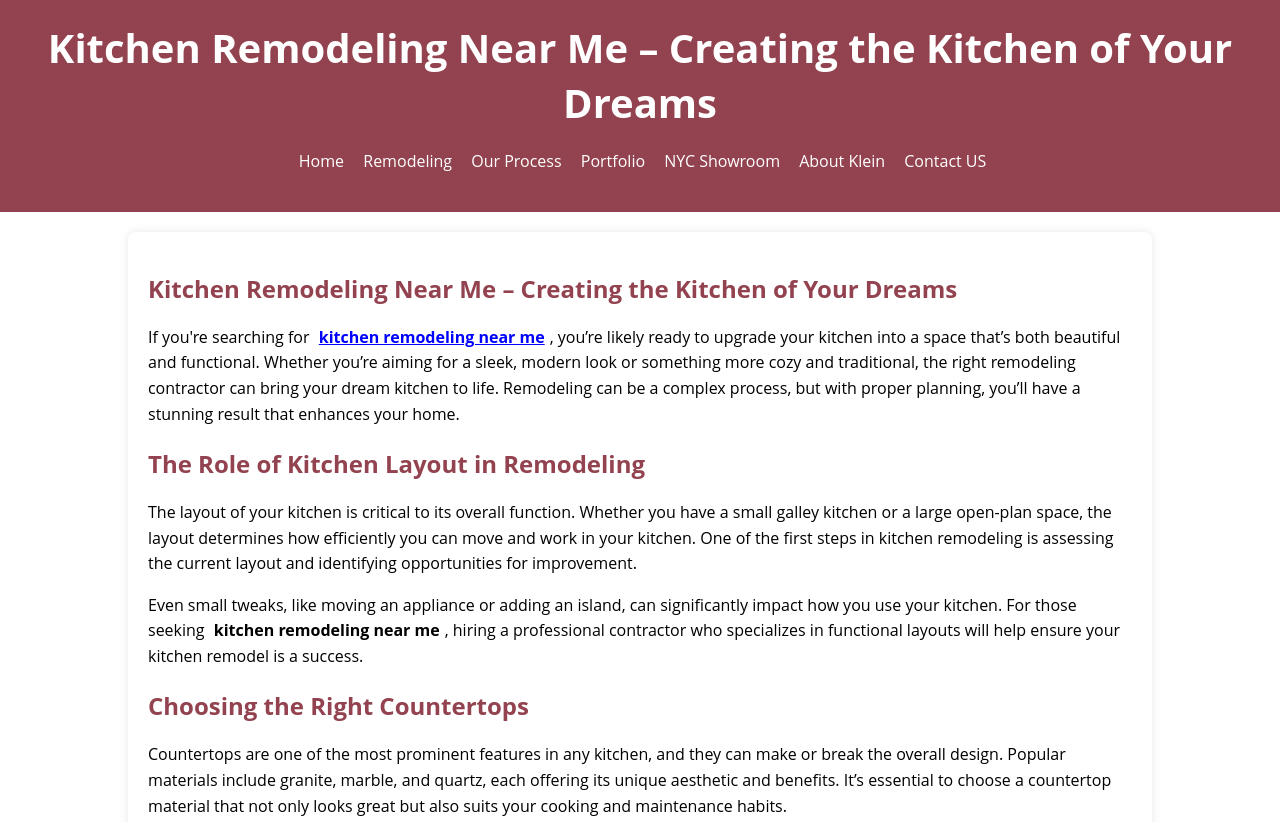
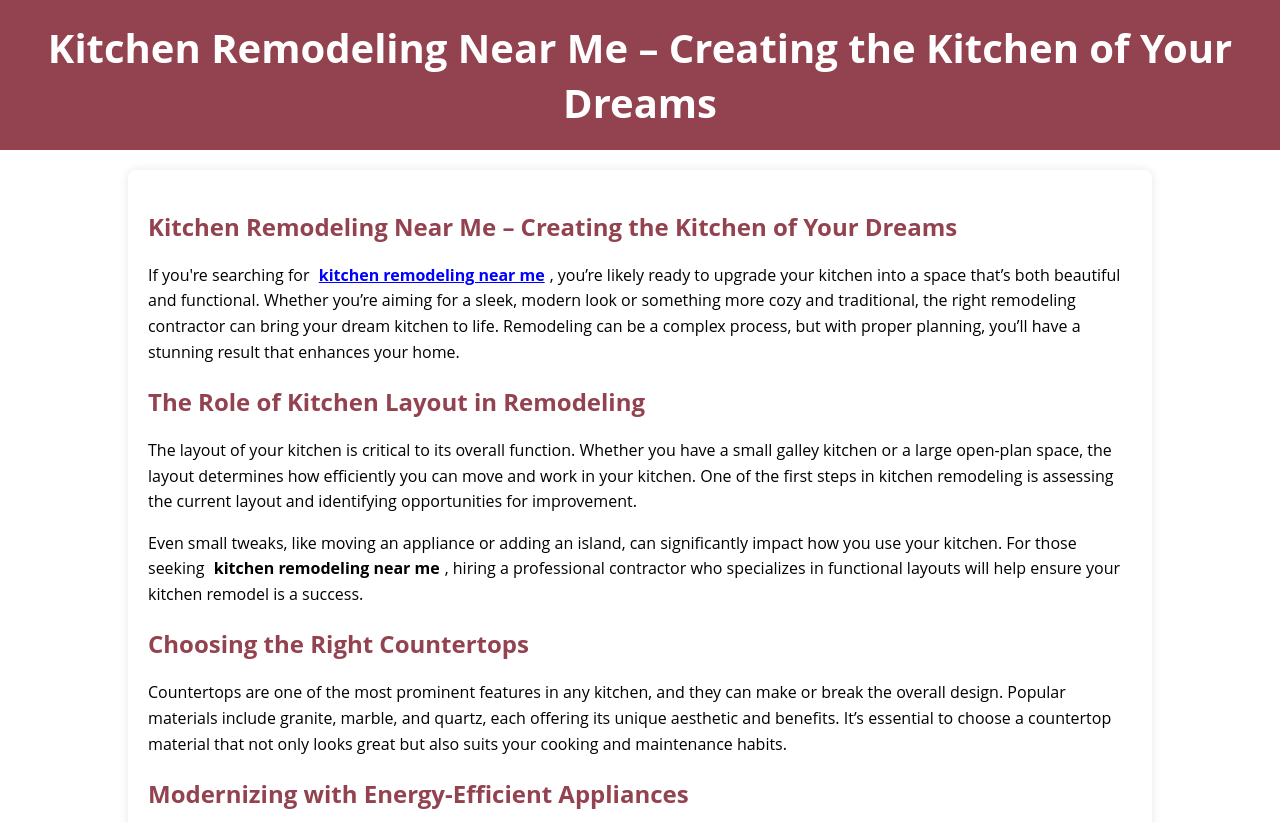
Before and after one commit to ProfessionalLinks/kitchen-remodeling-near-me-d, a plain HTML site: page index.html in a window 1280 px wide. Shown: the top 822 px of the page. Drawn offline with Linux system fonts and the light colour scheme.

Commit message:
index.html

```diff
--- a/index.html
+++ b/index.html
@@ -6,7 +6,6 @@
     <meta name="description" content="Discover expert kitchen remodeling near me for modern designs and personalized touches. Let professionals create your dream kitchen today!">
     <meta name="robots" content="index, follow">
     <meta name="author" content="Author">
-    <link rel="canonical" href="https://kleinkitchenandbath.com/kitchen-remodeling-near-me-creating-the-kitchen-of-your-dreams">
     <link rel="icon" href="https://kleinkitchenandbath.com/favicon.ico" type="image/x-icon">
 
     <meta property="og:title" content="Kitchen Remodeling Near Me – Creating the Kitchen of Your Dreams">
@@ -174,15 +173,6 @@
 <body>
       <!-- Header Section --><header>
 <h1>Kitchen Remodeling Near Me – Creating the Kitchen of Your Dreams</h1>
-        <ul>
-            <li><a href="https://kleinkitchenandbath.com/">Home</a></li>
-            <li><a href="https://kleinkitchenandbath.com/kitchen-cabinets/">Remodeling</a></li>
-            <li><a href="https://kleinkitchenandbath.com/klein-process/">Our Process</a></li>
-            <li><a href="https://kleinkitchenandbath.com/kitchen-portfolio/">Portfolio</a></li>
-            <li><a href="https://kleinkitchenandbath.com/uptown-showroom/">NYC Showroom</a></li>
-            <li><a href="https://kleinkitchenandbath.com/about-us/">About Klein</a></li>
-            <li><a href="https://kleinkitchenandbath.com/contact-us/">Contact US</a></li>
-        </ul>
     </header>
 
 <div class="container">
@@ -251,7 +241,7 @@
     </div>
        <footer>
         <ul>
-        <li>© <a href="https://kleinkitchenandbath.com/">Klein Kitchen and Bath</a> | All Rights Reserved | <a href="https://kleinkitchenandbath.com/privacy/">Privacy Policy</a></li>
+        <li>© Klein Kitchen and Bath | All Rights Reserved | Privacy Policy</li>
         </ul>
     </footer>
 </body>
```
